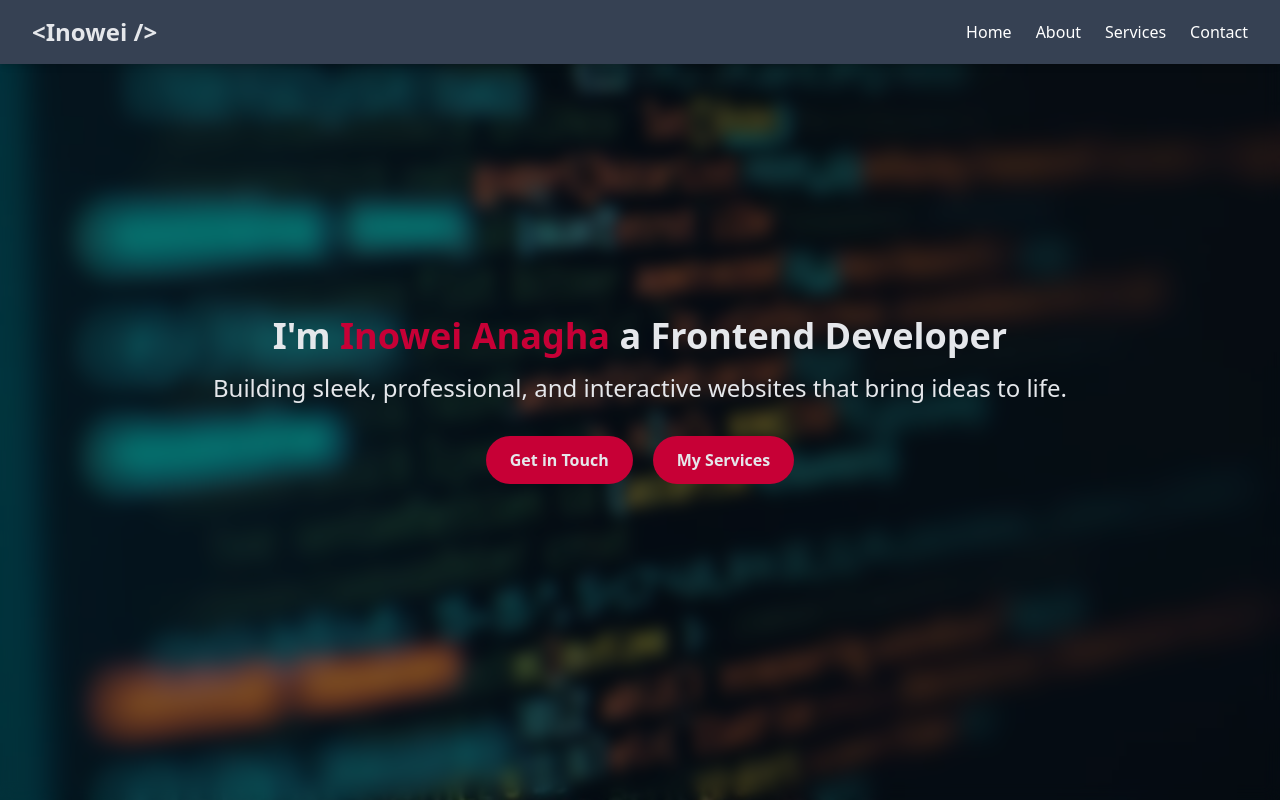
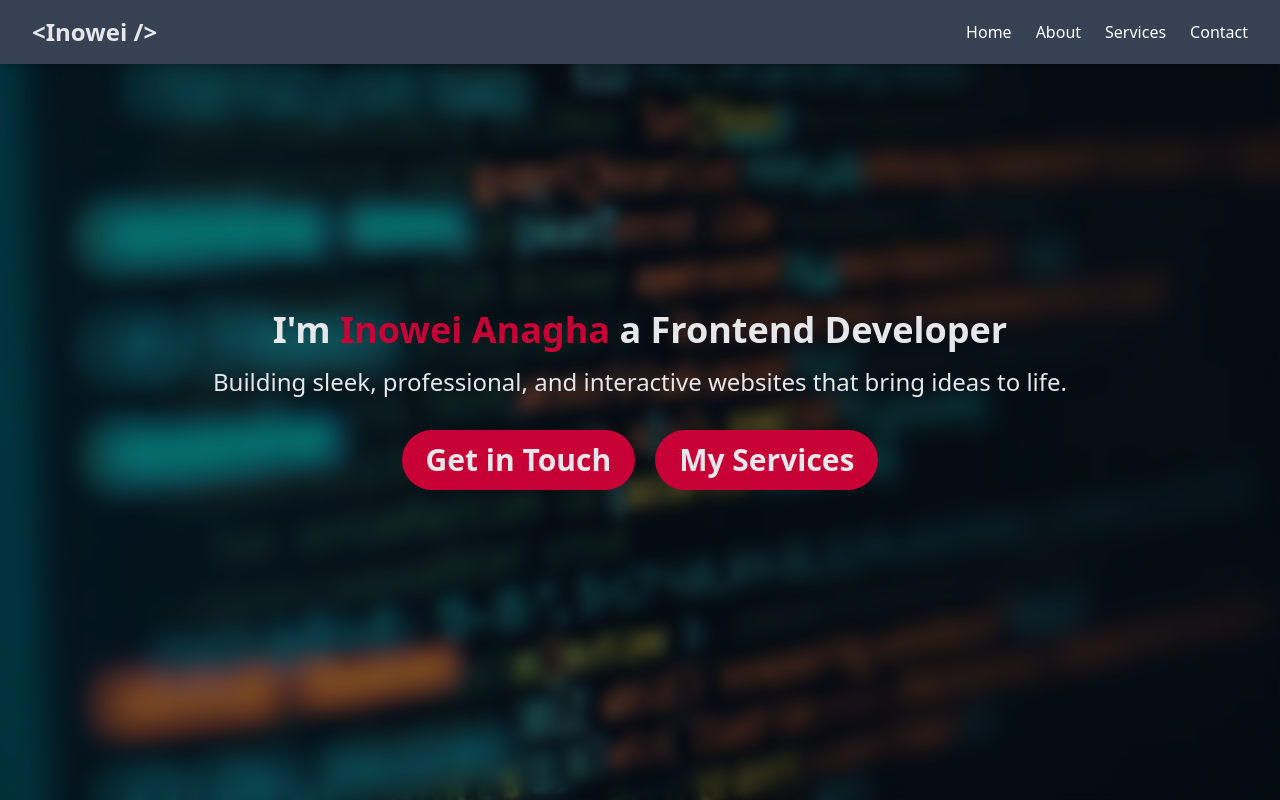
Before and after one commit to AnaghaInowei/Inowei-Anagha, a website: page index.html in a window 1280 px wide. Shown: the top 800 px of the page. Drawn offline with Linux system fonts and the light colour scheme; files whose address does not match are found by name.

Commit message:
Fix header section background image URL and add utility classes for before content

```diff
--- a/index.html
+++ b/index.html
@@ -65,8 +65,8 @@
       </div>
     </nav>
 
-    <!-- header section -->
-    <header class="relative bg-[url('/img/tech-bg.jpeg')] bg-center bg-cover w-full text-left flex justify-center items-center text-3xlbefore:content-[''] before:absolute before:inset-0 before:bg-black/50 before:backdrop-blur-sm md:h-screen">
+  <!-- header section -->
+  <header class="relative bg-[url('./img/tech-bg.jpeg')] bg-center bg-cover w-full text-left flex justify-center items-center text-3xl before:content-[''] before:absolute before:inset-0 before:bg-black/50 before:backdrop-blur-sm md:h-screen">
         <div
             class="relative flex flex-col items-start md:items-center z-10 justify-center min-h-[500px] text-gray-200 px-4"
         >
```
Also changed, not shown: src/output.css.
